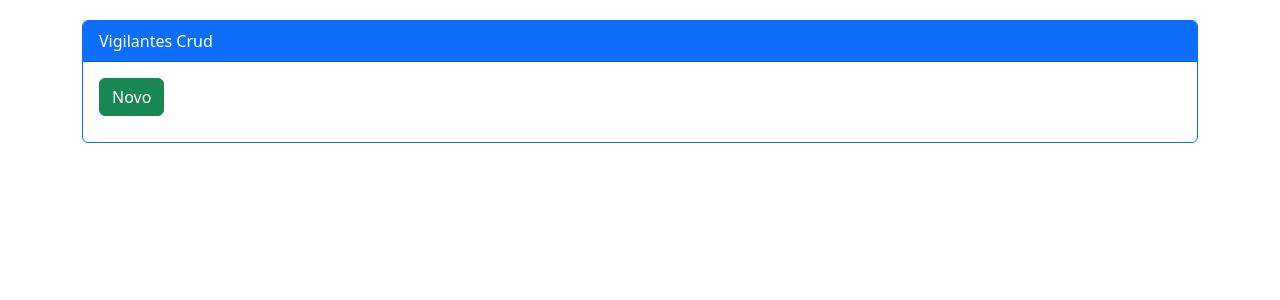
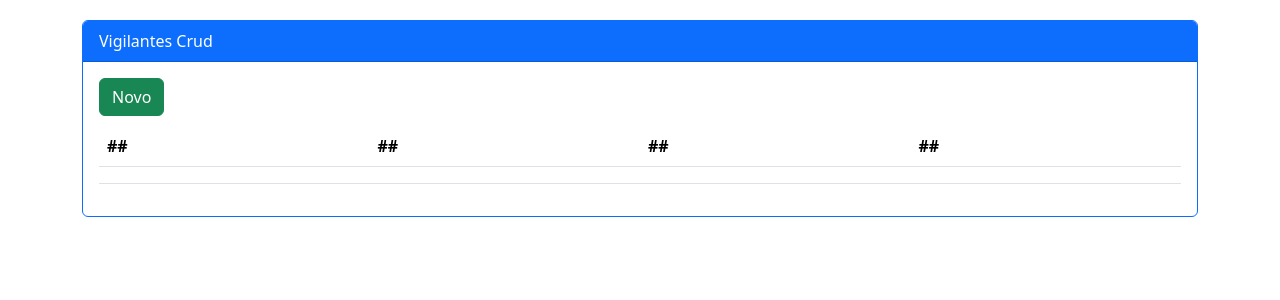
Before and after one commit to Adyson-Lima/vigilantes_frontend, a React (Create React App) app: page / in a window 1280 px wide. Shown: the top 300 px of the page. Built offline with nearby package versions, Linux system fonts and the light colour scheme.

Commit message:
7° commit - tdd tela Vigilantes: Existe tabela em Vigilantes? GREEN

```diff
--- a/src/pages/Vigilantes/index.js
+++ b/src/pages/Vigilantes/index.js
@@ -15,7 +15,26 @@
         <Link data-testid="mylink" className="btn btn-success"
         style={{marginBottom: '10px'}} to="/newupdate/0">Novo</Link>
 
+        <table data-testid="mytable" className="table table-hover">
+          <thead>
+            <tr>
+              <th scope="col">##</th>
+              <th scope="col">##</th>
+              <th scope="col">##</th>
+              <th scope="col">##</th>
+            </tr>
+          </thead>
+          <tbody>
+            <tr>
+              <th scope="row"></th>
+                <td></td>
+                <td></td>
+                <td>
 
+                </td>
+            </tr>
+          </tbody>
+        </table>
 
       </div>
     </div>
```
